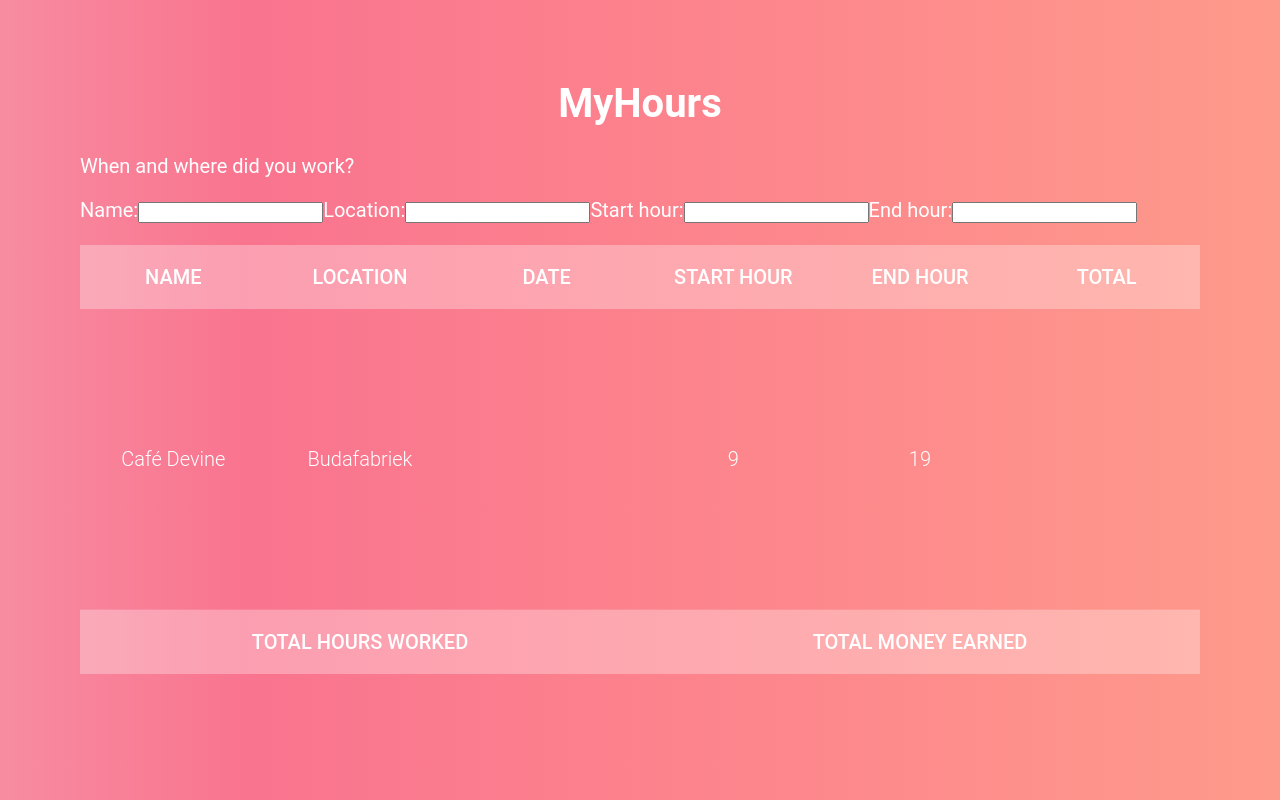
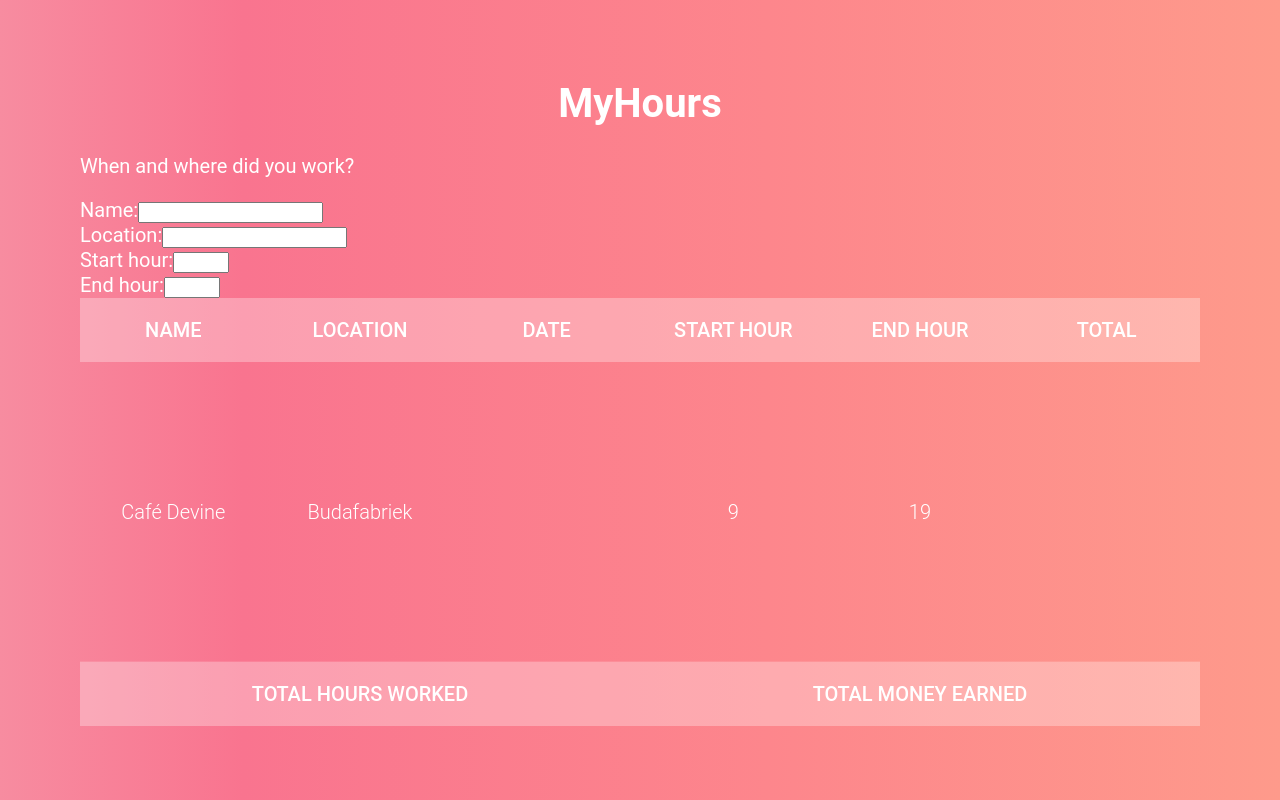
Before and after one commit to YvesRijckaert/WAD-Opdracht, a React (Create React App) app in the folder app/: page / in a window 1280 px wide. Shown: the top 800 px of the page. Built offline with nearby package versions, Linux system fonts and the light colour scheme.

Commit message:
More styling + deleted readme template

```diff
--- a/app/src/App.css
+++ b/app/src/App.css
@@ -4,3 +4,9 @@
   grid-template-rows: 2fr max-content min-content min-content 1fr;
   height: 100vh;
   }
+
+  form {
+    display: flex;
+    flex-direction: column;
+    justify-content: space-evenly;
+  }
--- a/app/src/App.js
+++ b/app/src/App.js
@@ -53,12 +53,16 @@ class App extends Component {
             value={start}
             type="number"
             name="Start hour:"
+            min="1"
+            max="24"
             onChange={e => this.handleInputChange("start", e)}
           />
           <Input
             value={end}
             type="number"
             name="End hour:"
+            min="1"
+            max="24"
             onChange={e => this.handleInputChange("end", e)}
           />
         </form>
--- a/app/src/Input.jsx
+++ b/app/src/Input.jsx
@@ -1,7 +1,7 @@
 import React from 'react'
 import PropTypes from 'prop-types'
 
-const Input = ({ value, name, type, onChange }) => {
+const Input = ({ value, name, type, min, max, onChange }) => {
 
   const changeInput = e => {
     const { value } = e.currentTarget;
@@ -10,7 +10,7 @@ const Input = ({ value, name, type, onChange }) => {
 
   return (
      <label>{name}
-     <input type={type} onChange={changeInput} />
+     <input type={type} onChange={changeInput} min={min} max={max}  />
      </label>
   )
 
```
Also changed, not shown: 1 other file (tests, documents, lock files or other folders).
